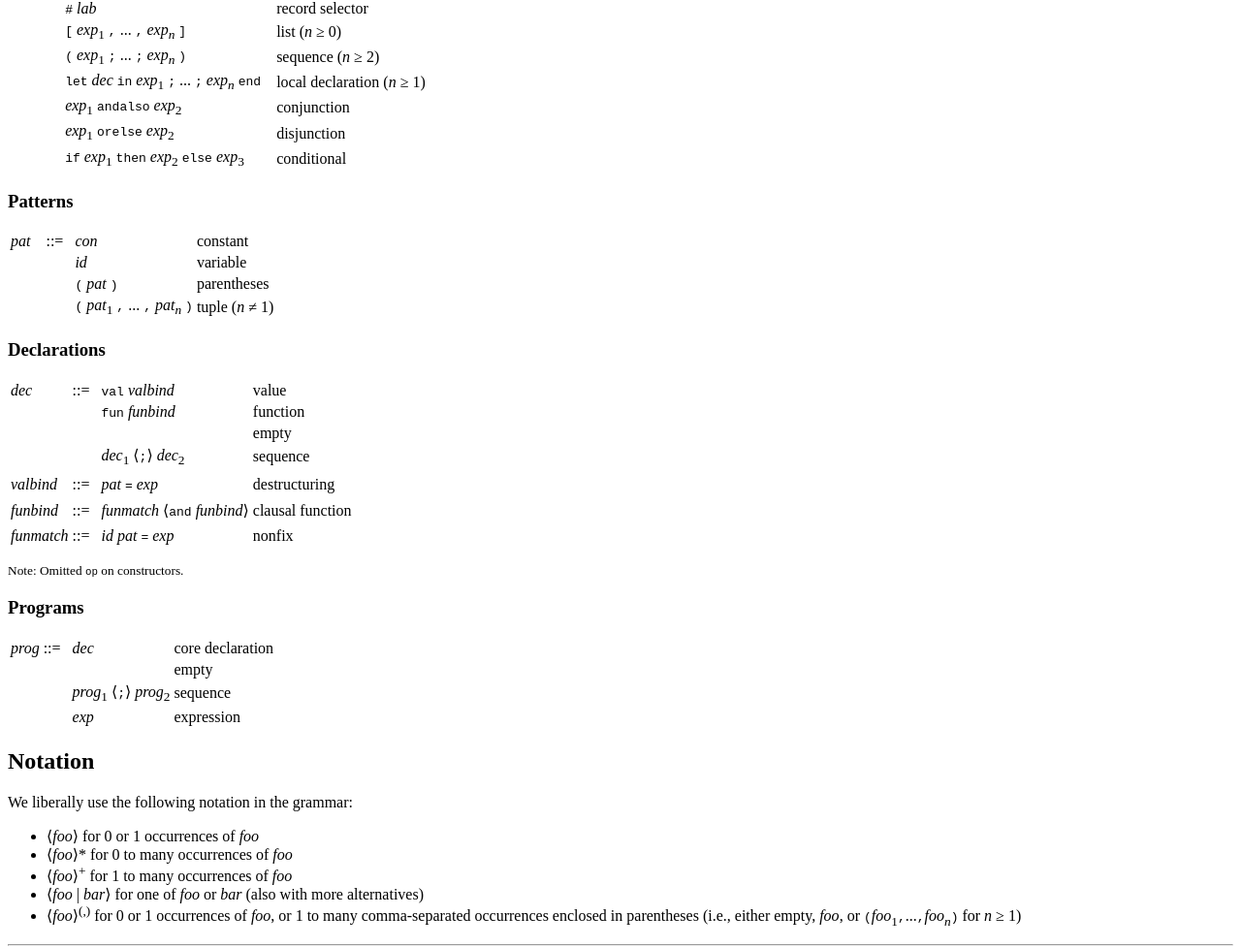
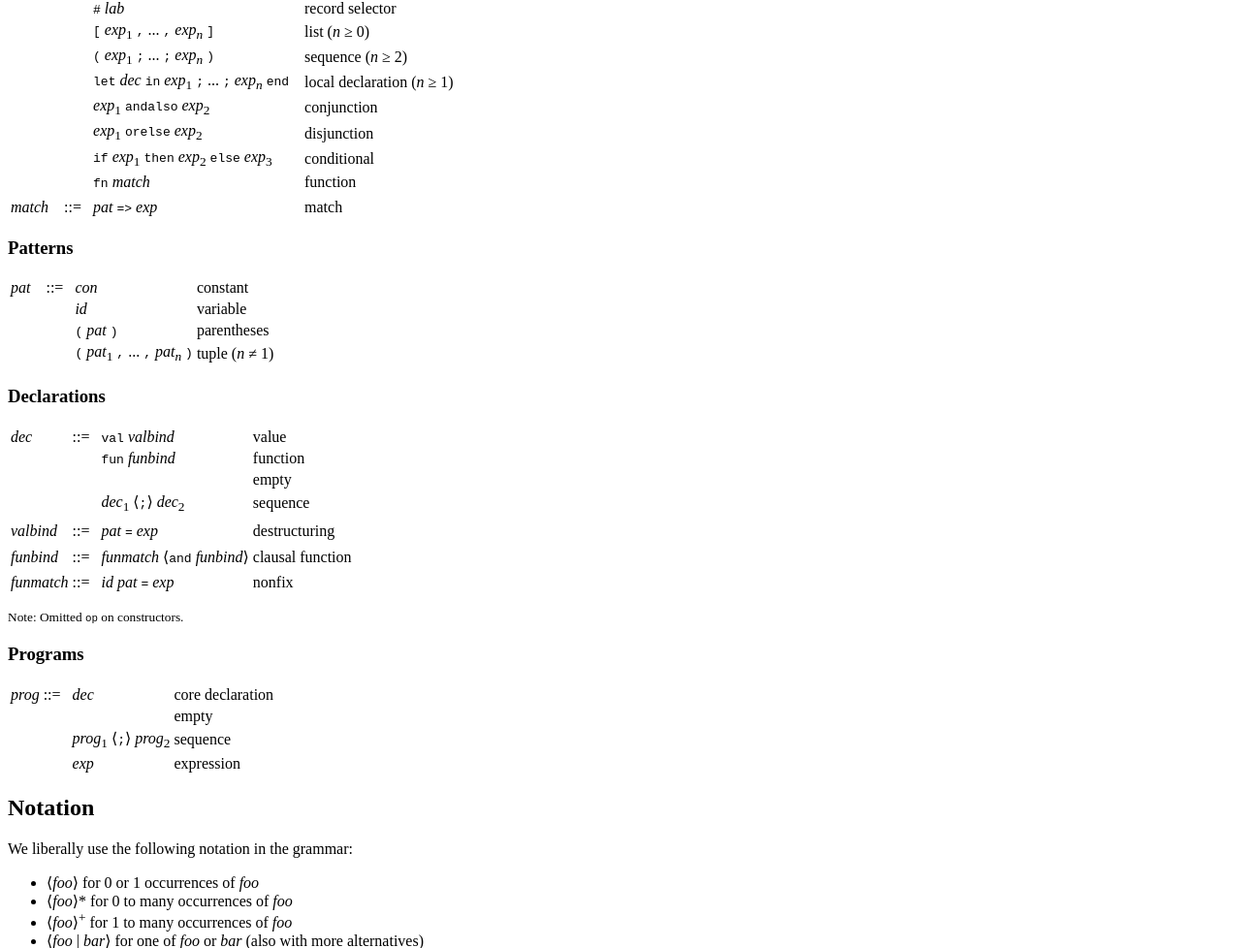
Before and after one commit to stslxg/sml-racket, a plain HTML site: page sml-grammar.html in a window 1280 px wide. Shown: the part 858-1836 px from the top of the page at 97% size. Drawn offline with Linux system fonts and the light colour scheme.

Commit message:
Add lambda functions and List Library functions

```diff
--- a/sml-grammar.html
+++ b/sml-grammar.html
@@ -251,6 +251,28 @@
          <tt>else</tt> <i>exp</i><sub>3</sub> </td>
     <td> conditional </td>
   </tr>
+  <tr>
+    <td></td> <td></td>
+    <td> <tt>fn</tt> <i>match</i> </td>
+    <td> function </td>
+  </tr>
+  <tr><td></td></tr>
+  <tr>
+    <td> <i>match</i> &nbsp;&nbsp;</td>
+    <td>::=</td>
+<!--
+  </tr>
+  <tr>
+    <td></td> <td></td>
+-->
+    <td> <i>pat</i> <tt>=></tt> <i>exp</i>
+    <td> match </td>
+<!--
+    <td> <i>pat</i><sub>1</sub> <tt>=></tt> <i>exp</i><sub>1</sub> <tt>|</tt> ... <tt>|</tt>
+         <i>pat</i><sub><i>n</i></sub> <tt>=></tt> <i>exp</i><sub><i>n</i></sub> </td>
+    <td> match (<i>n</i> &ge; 1) </td>
+-->
+  </tr>
 </tbody></table>
 
 
```
Also changed, not shown: 3 other files.
